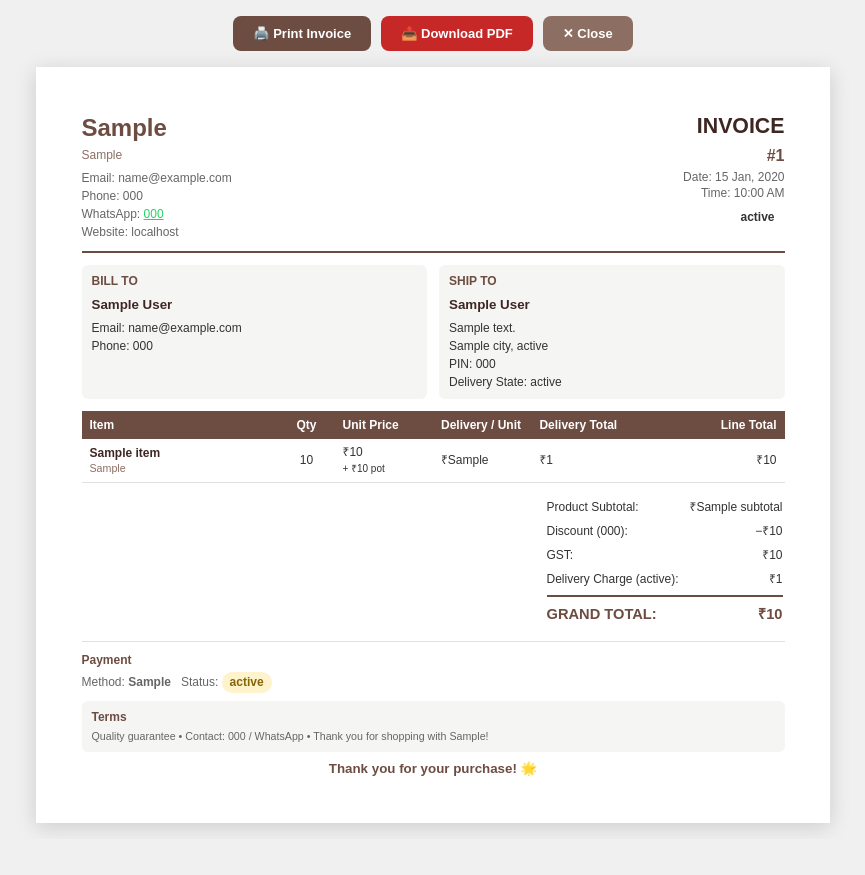
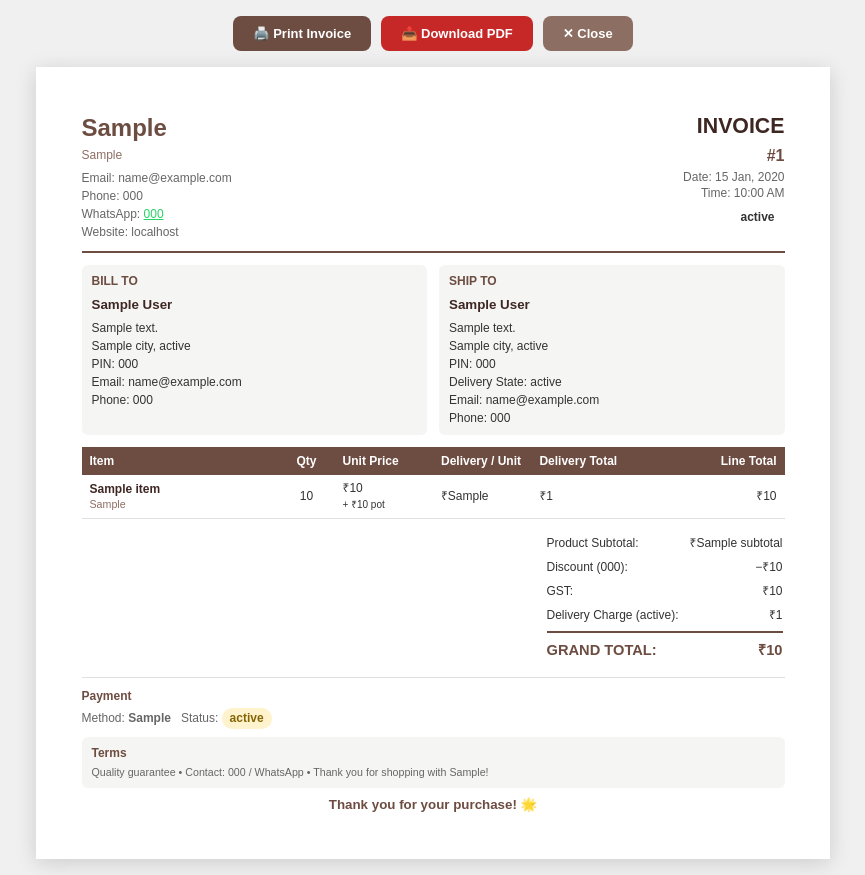
Before and after one commit to bthinkxdev/plantsindo, a Django app: template templates/admin/order_invoice.html in a window 1280 px wide. Shown: the whole page, without its empty margins (207-1072 px from the left). Before the commit the page ends 831 px from the top, so only its background shows below. Run offline with Django 5.2, Linux system fonts and the light colour scheme; the template is opened without the code that fills it: most values are stand-ins (such as "Sample title", 1, 10 or a date in 2020); some libraries are stand-ins or nearby versions.

Commit message:
dashbaord orders updated

```diff
--- a/app/admin_views.py
+++ b/app/admin_views.py
@@ -927,8 +927,8 @@ class OrderUpdateStatusView(StaffRequiredMixin, View):
         if new_status not in dict(Order.Status.choices):
             messages.error(request, 'Invalid status.')
             return redirect('admin_panel:order_detail', order_number=order_number)
-        if new_status == Order.Status.CANCELLED and order.status == Order.Status.DELIVERED:
-            messages.error(request, 'Cannot cancel an order that has already been delivered.')
+        if old_status in [Order.Status.DELIVERED, Order.Status.CANCELLED]:
+            messages.error(request, f'Cannot change status of a {order.get_status_display().lower()} order.')
             return redirect('admin_panel:order_detail', order_number=order_number)
         if new_status == Order.Status.CANCELLED:
             shipment = getattr(order, 'shipment', None)
--- a/templates/admin/order_invoice.html
+++ b/templates/admin/order_invoice.html
@@ -189,6 +189,9 @@
                 <div class="section-title">Bill To</div>
                 <div class="customer-details">
                     <div class="customer-name">{{ order.address.full_name }}</div>
+                    {{ order.address.address_line }}<br>
+                    {{ order.address.city }}, {{ order.address.state }}<br>
+                    PIN: {{ order.address.pincode }}<br>
                     {% if order.address.email %}Email: {{ order.address.email }}<br>{% endif %}
                     Phone: {{ order.address.phone }}
                 </div>
@@ -200,7 +203,9 @@
                     {{ order.address.address_line }}<br>
                     {{ order.address.city }}, {{ order.delivery_state|default:order.address.state }}<br>
                     PIN: {{ order.address.pincode }}
-                    {% if order.delivery_state %}<br>Delivery State: {{ order.delivery_state }}{% endif %}
+                    {% if order.delivery_state %}<br>Delivery State: {{ order.delivery_state }}{% endif %}<br>
+                    {% if order.address.email %}Email: {{ order.address.email }}<br>{% endif %}
+                    Phone: {{ order.address.phone }}
                 </div>
             </div>
         </div>
```
Also changed, not shown: templates/admin/order_list.html (+8 -4 lines).
